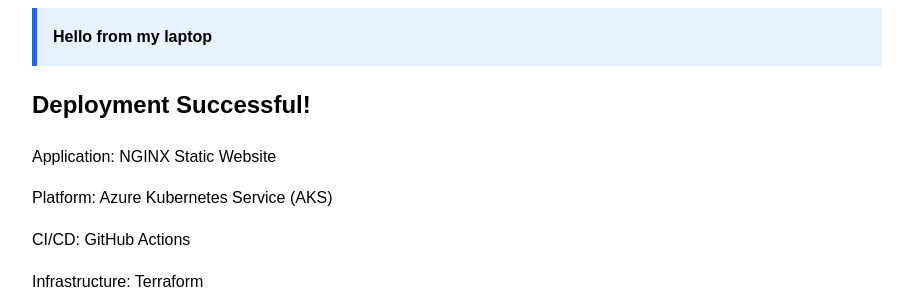
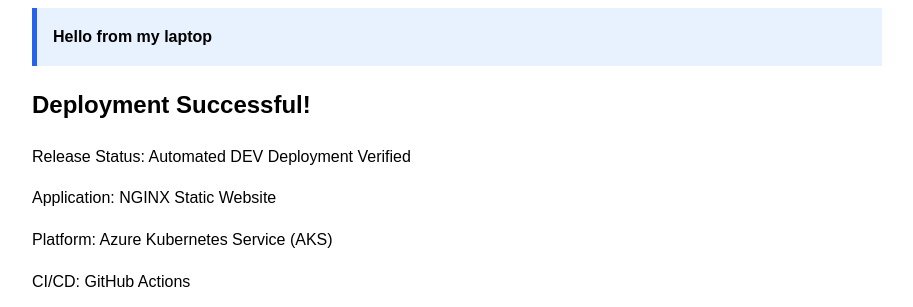
Before and after one commit to williamthangavelu0710/azure-devops-platform, a website: page site/index.html in a window 1280 px wide. Shown: the part 146-453 px from the top of the page, without its empty margins (183-1096 px from the left). Drawn offline with Linux system fonts and the light colour scheme; no server answers.

Commit message:
feat: add DEV deployment verification banner

```diff
--- a/site/index.html
+++ b/site/index.html
@@ -11,6 +11,7 @@
     <h1>Azure DevOps Platform</h1>
     <p id="banner">Loading environment banner...</p>
     <h2>Deployment Successful!</h2>
+    <p id="release-status">Release Status: Automated DEV Deployment Verified</p>
 
     <p>Application: NGINX Static Website</p>
     <p>Platform: Azure Kubernetes Service (AKS)</p>
```
